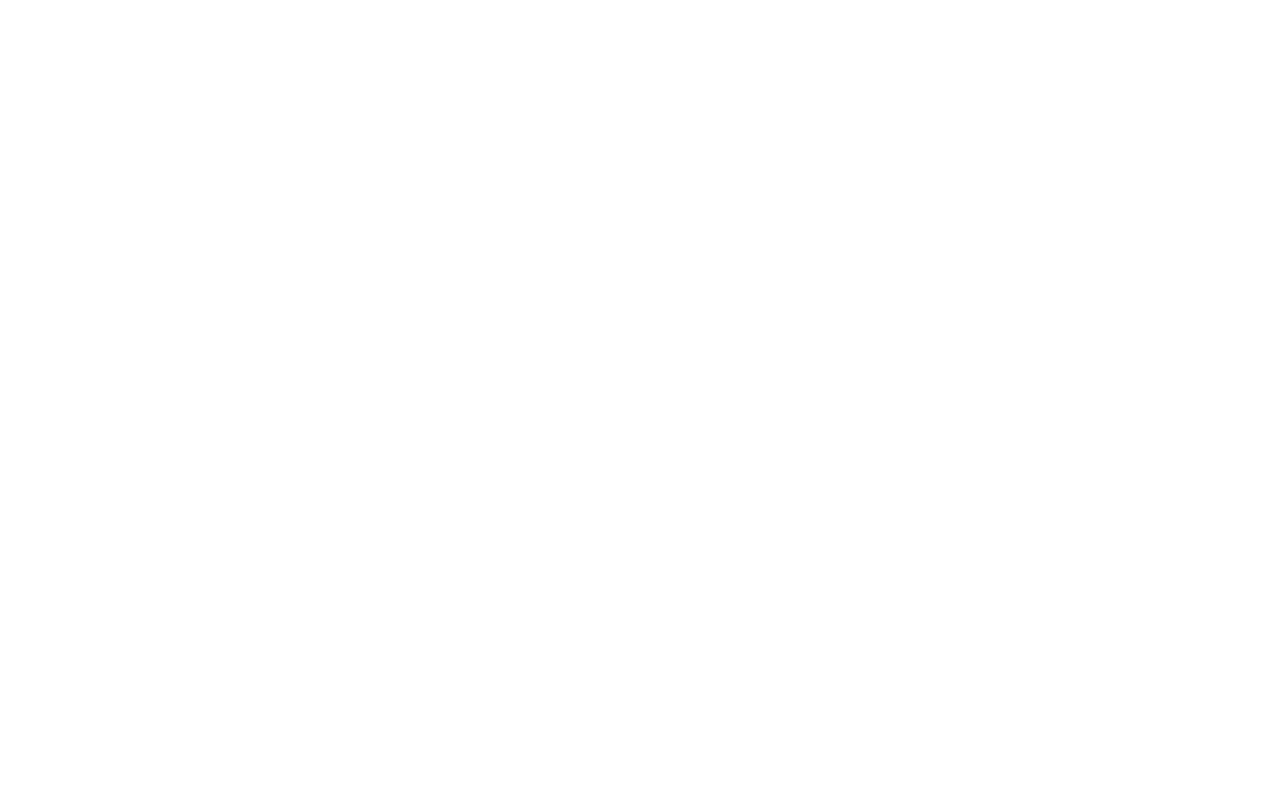
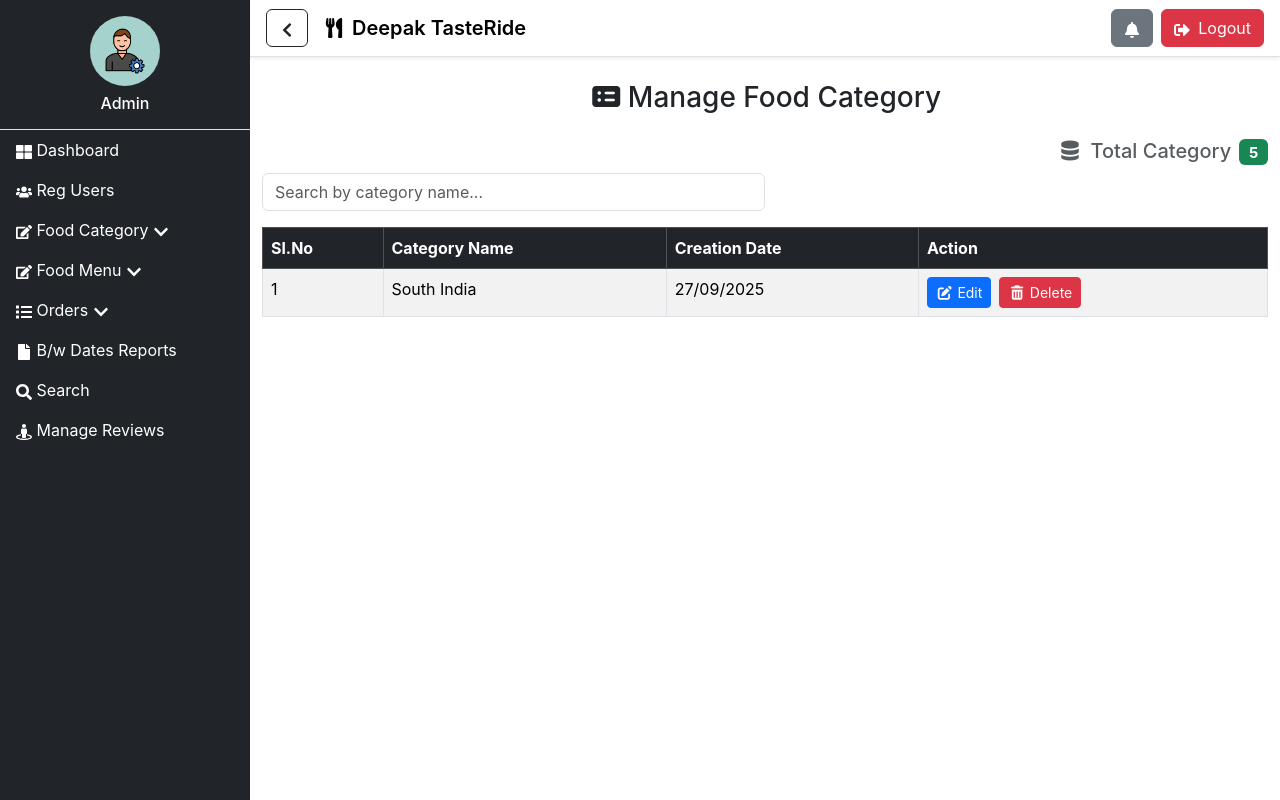
Before and after one commit to deepakmaharana278/Food-Ordering-System, a React (Create React App) app in the folder frontend/: page /manage-category in a window 1280 px wide. Before the commit this address had no page. Built offline with nearby package versions, Linux system fonts and the light colour scheme.

Commit message:
Design Manage Category

```diff
--- a/frontend/src/App.js
+++ b/frontend/src/App.js
@@ -4,6 +4,7 @@
 import AdminLogin from './pages/AdminLogin'
 import AdminDashboard from './pages/AdminDashboard'
 import AddCategory from './pages/AddCategory'
+import ManageCategory from './pages/ManageCategory'
 
 const App = () => {
   return (
@@ -13,6 +14,7 @@
         <Route path='/admin-login' element={<AdminLogin/>} />
         <Route path='/admin-dashboard' element={<AdminDashboard/>} />
         <Route path='/add-category' element={<AddCategory/>} />
+        <Route path='/manage-category' element={<ManageCategory/>} />
       </Routes>
     </BrowserRouter>
   )
--- a/frontend/src/components/AdminSidebar.js
+++ b/frontend/src/components/AdminSidebar.js
@@ -43,7 +43,7 @@
             Add Category
         </Link>
 
-        <Link className="list-group-item list-group-item-action  bg-dark text-white border-0">
+        <Link to='/manage-category' className="list-group-item list-group-item-action  bg-dark text-white border-0">
           Manage Category
         </Link>
       </div>
--- /dev/null
+++ b/frontend/src/pages/ManageCategory.js
@@ -0,0 +1,54 @@
+import React from 'react'
+import AdminLayout from '../components/AdminLayout'
+import { Link } from 'react-router-dom'
+
+const ManageCategory = () => {
+  return (
+    <AdminLayout>
+        <div>
+            <h3 className='text-center text-dark mb-4'>
+                <i className='fas fa-list-alt me-1'></i>
+                Manage Food Category
+            </h3>
+              <h5 className='text-end text-muted'>
+                  <i className='fas fa-database me-2'></i>
+                  Total Category
+                  <span className='ms-2 badge bg-success'>5</span>
+              </h5>
+
+              <div className='mb-3'>
+                  <input type="text" className='form-control w-50' placeholder='Search by category name...'/>
+              </div>
+
+              <table className='table table-bordered table-hover table-striped'>
+                  <thead className='table-dark'>
+                      <tr>
+                          <th>Sl.No</th>
+                          <th>Category Name</th>
+                          <th>Creation Date</th>
+                          <th>Action</th>
+                      </tr>
+                  </thead>
+                  <tbody>
+                      <tr>
+                          <td>1</td>
+                          <td>South India</td>
+                          <td>27/09/2025</td>
+                          <td>
+                              <Link className='btn btn-sm btn-primary me-2'>
+                                <i className='fas fa-edit me-1'></i>Edit
+                              </Link>
+                              <button className='btn btn-sm btn-danger'>
+                                  <i className='fas fa-trash-alt me-1'></i>
+                                  Delete
+                              </button>
+                          </td>
+                      </tr>
+                  </tbody>
+              </table>
+        </div>
+    </AdminLayout>
+  )
+}
+
+export default ManageCategory
```
Also changed, not shown: 1 other file (tests, documents, lock files or other folders).
